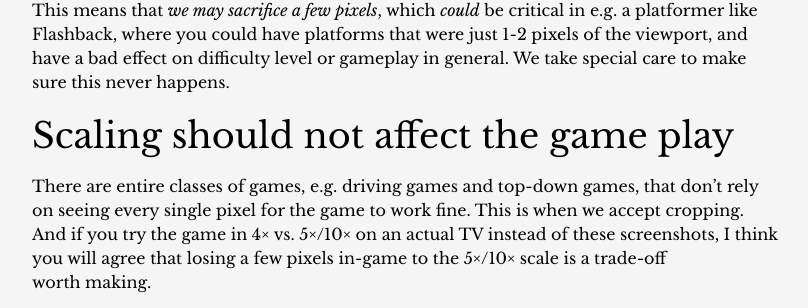
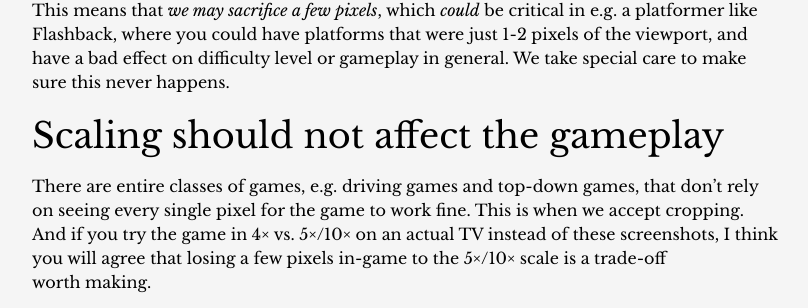
Before and after one commit to amigavision/amigavision.github.io, a Jekyll site: the page built from overscale.md, in a window 1280 px wide and 900 px high, scrolled down 3846 px. Shown: the part 146-454 px from the top of the window, without its empty margins (233-1041 px from the left). Built offline with Jekyll 4.4.1, drawn with Linux system fonts in a browser that asks for light colours.

Commit message:
Whitespace fix

```diff
--- a/overscale.md
+++ b/overscale.md
@@ -63,7 +63,7 @@ In general, the approach for 5×/10× scale/crop is that it’s OK to sacrifice
 
 This means that *we may sacrifice a few pixels*, which *could* be critical in e.g. a platformer like Flashback, where you could have platforms that were just 1-2 pixels of the viewport, and have a bad effect on difficulty level or gameplay in general. We take special care to make sure this never happens.
 
-## Scaling should not affect the game play
+## Scaling should not affect the gameplay
 
 There are entire classes of games, e.g. driving games and top-down games, that don’t rely on seeing every single pixel for the game to work fine. This is when we accept cropping. And if you try the game in 4× vs. 5×/10× on an actual TV instead of these screenshots, I think you will agree that losing a few pixels in-game to the 5×/10× scale is a trade-off worth making.
 
```
